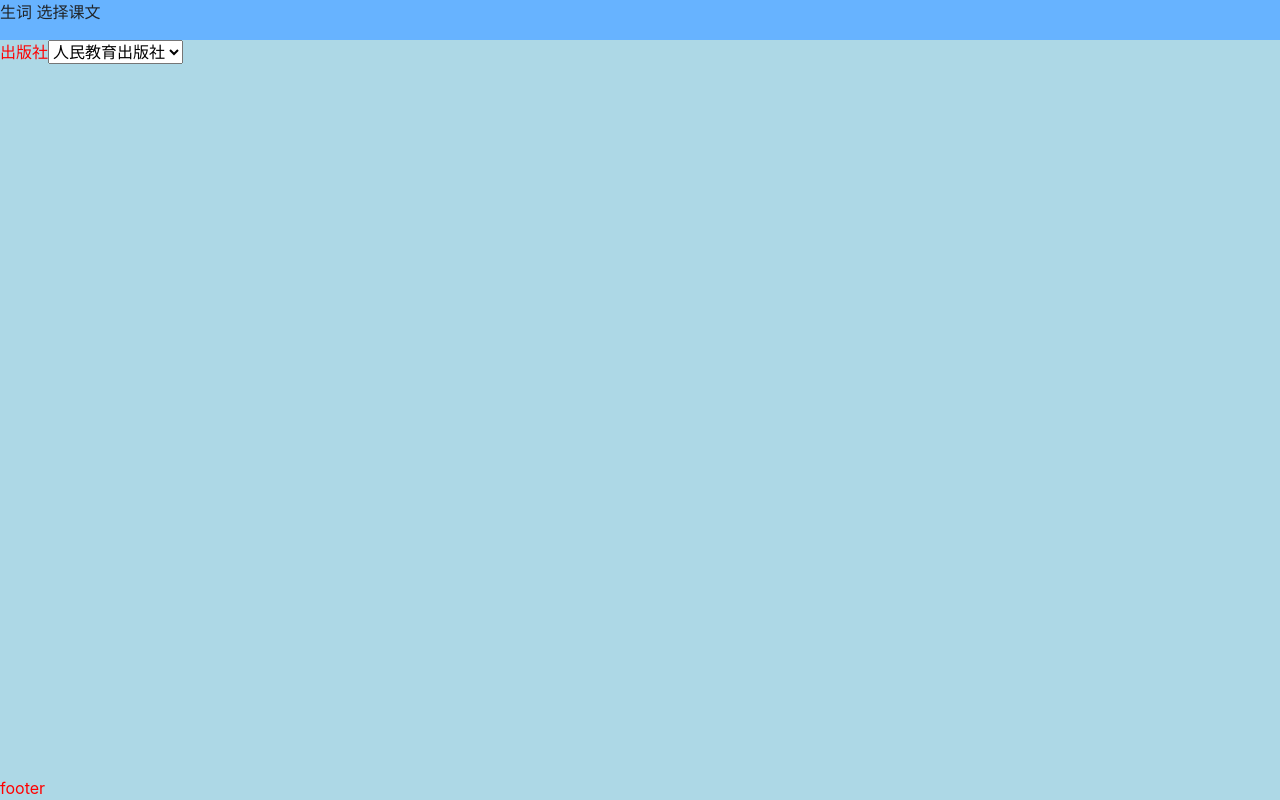
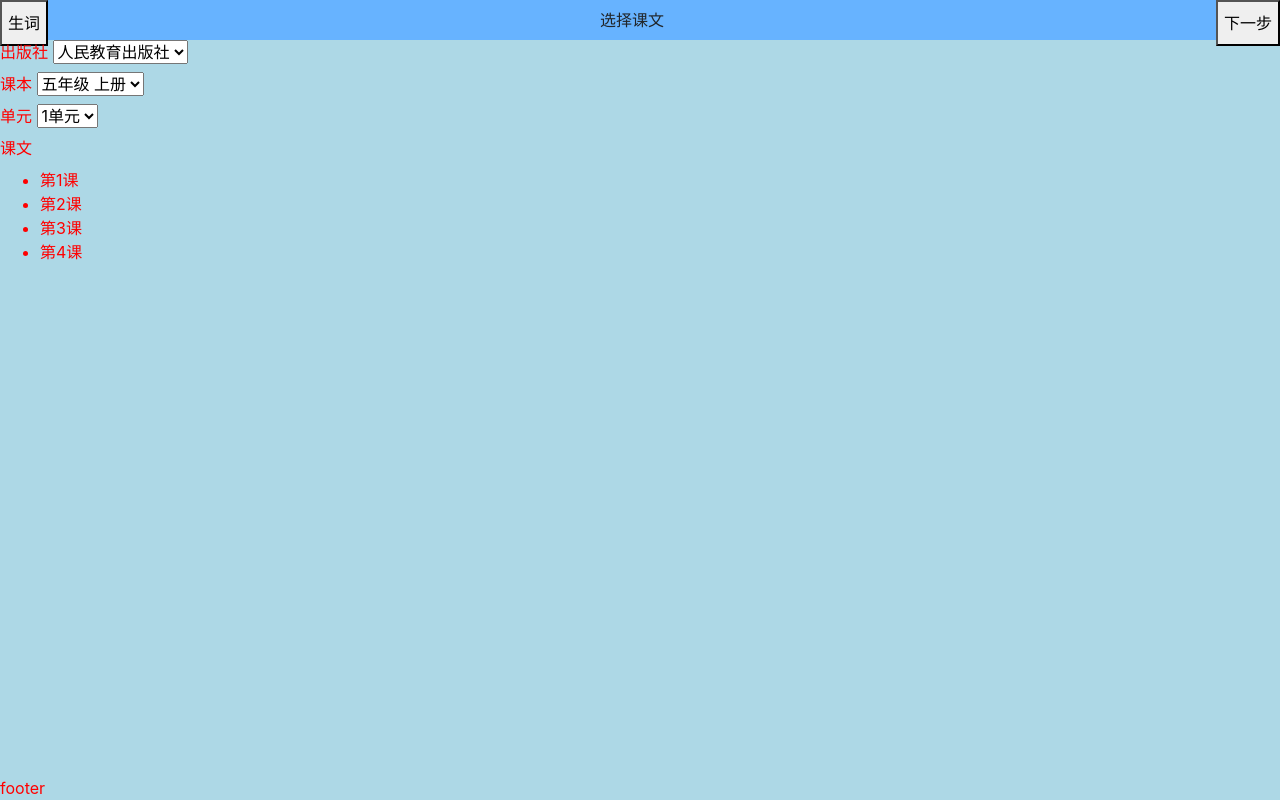
Before and after one commit to wheatear/happyproj, a Django app: page /dictation/ in a window 1280 px wide. Run offline with Django 3.2, Linux system fonts and the light colour scheme; some libraries are stand-ins or nearby versions.

Commit message:
dictation/index

```diff
--- a/static/dictation/css/main.css
+++ b/static/dictation/css/main.css
@@ -17,6 +17,8 @@ body{
     height:40px;
     background-color: RGB(103,179,255);
     coltr:red;
+    text-align:center;
+    line-height:40px;
 }
 
 .center_part{
@@ -28,3 +30,19 @@ body{
     bottom:40px;
     color:red;
 }
+
+.footer_part {
+    position: absolute;
+    left: 0;
+    bottom: 0;
+    color: red;
+}
+
+#next{
+    float:right;
+}
+
+#dictype{
+    float:left;
+
+}
--- a/templates/dictation/index.html
+++ b/templates/dictation/index.html
@@ -9,12 +9,8 @@
     <link rel="stylesheet" href="https://cdn.bootcss.com/bootstrap/4.0.0/css/bootstrap.min.css" integrity="sha384-Gn5384xqQ1aoWXA+058RXPxPg6fy4IWvTNh0E263XmFcJlSAwiGgFAW/dAiS6JXm" crossorigin="anonymous">
 
     <style type="text/css">
-    .footer_part{
-    position:absolute;
-    left:0;
-    bottom:0;
-    color:red;
-    }
+
+
     </style>
     <script src="https://cdn.bootcss.com/jquery/3.2.1/jquery.slim.min.js" integrity="sha384-KJ3o2DKtIkvYIK3UENzmM7KCkRr/rE9/Qpg6aAZGJwFDMVNA/GpGFF93hXpG5KkN" crossorigin="anonymous"></script>
     <script src="https://cdn.bootcss.com/popper.js/1.12.9/umd/popper.min.js" integrity="sha384-ApNbgh9B+Y1QKtv3Rn7W3mgPxhU9K/ScQsAP7hUibX39j7fakFPskvXusvfa0b4Q" crossorigin="anonymous"></script>
@@ -25,15 +21,39 @@
 
 </head>
 <body>
-    <div class="main_cont">
+    <div class="main_cont clearfix">
         <div class="header_part">
-        生词      选择课文
+            <button id="dictype">生词</button>
+            <label>选择课文</label>
+            <button id="next">下一步</button>
         </div>
         <div class="center_part">
             <div>
-            <label>出版社</label><select>
-            <option value ="人民教育出版社">人民教育出版社</option>
-            </select>
+                <label>出版社</label>
+                <select>
+                    <option value ="人民教育出版社">人民教育出版社</option>
+                </select>
+            </div>
+            <div>
+                <label>课本</label>
+                <select>
+                    <option value ="五年级 上册">五年级 上册</option>
+                </select>
+            </div>
+            <div>
+                <label>单元</label>
+                <select>
+                    <option value ="1单元">1单元</option>
+                </select>
+            </div>
+            <div>
+                <label>课文</label>
+                <ul>
+                    <li value ="第1课">第1课</li>
+                    <li value ="第2课">第2课</li>
+                    <li value ="第3课">第3课</li>
+                    <li value ="第4课">第4课</li>
+                </ul>
             </div>
         </select>
         </div>
```
